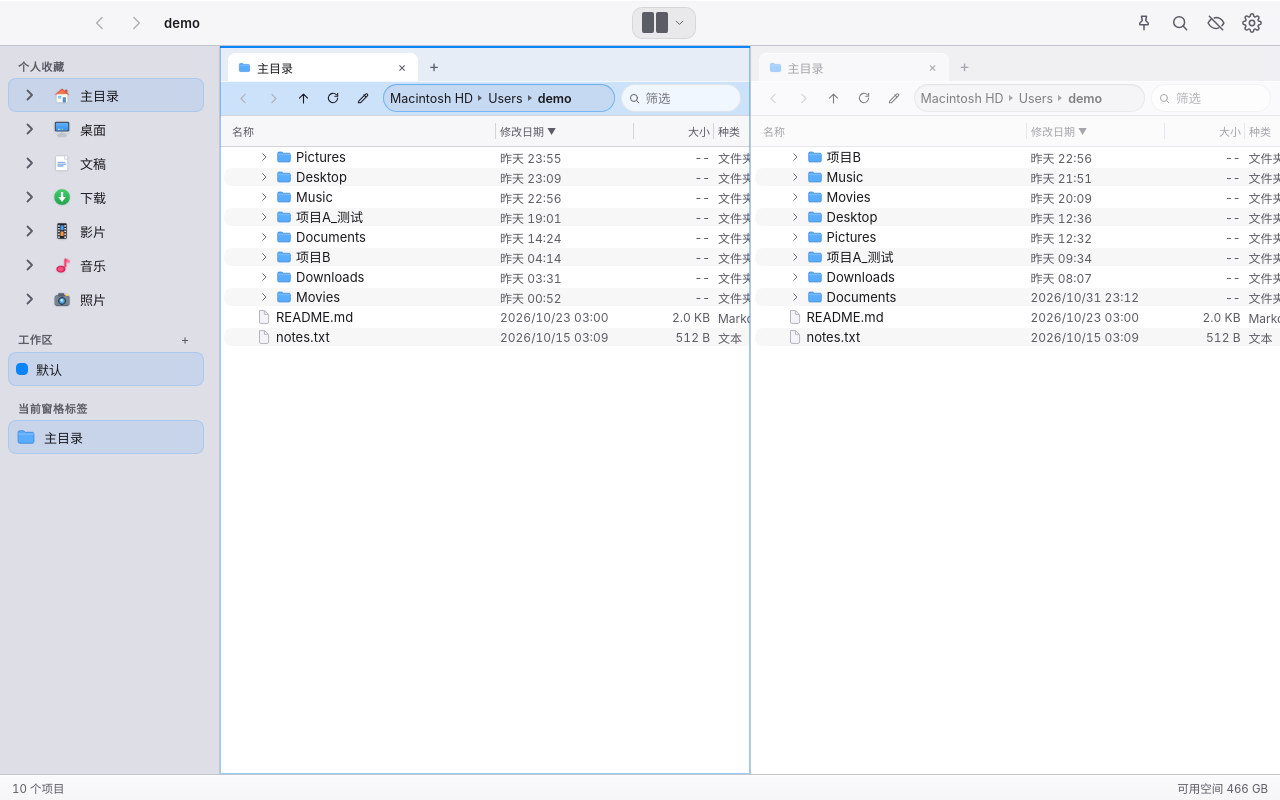
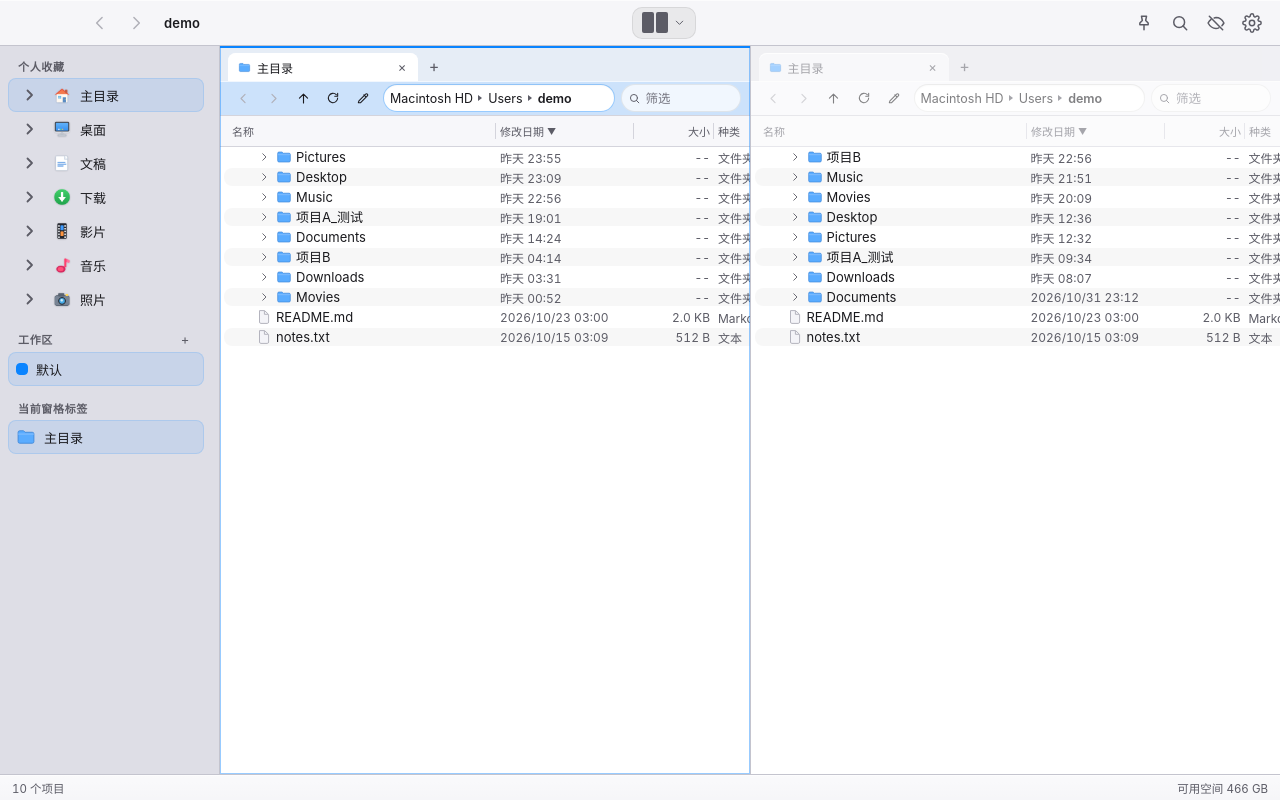
Before and after one commit to banduoba/bento, a React (Vite) app: page / in a window 1280 px wide. Built offline with nearby package versions, Linux system fonts and the light colour scheme.

Commit message:
Lighten the QSpace path bar pill

```diff
--- a/src/styles.css
+++ b/src/styles.css
@@ -618,7 +618,7 @@ input, textarea {
   min-width: 0;
   padding: 2px 3px;
   border-radius: 15px;
-  background: var(--soft-bg);
+  background: var(--control-bg);
   box-shadow: inset 0 0 0 1px var(--inset-border), inset 0 1px 2px var(--inset-border);
   height: 28px;
 }
```
